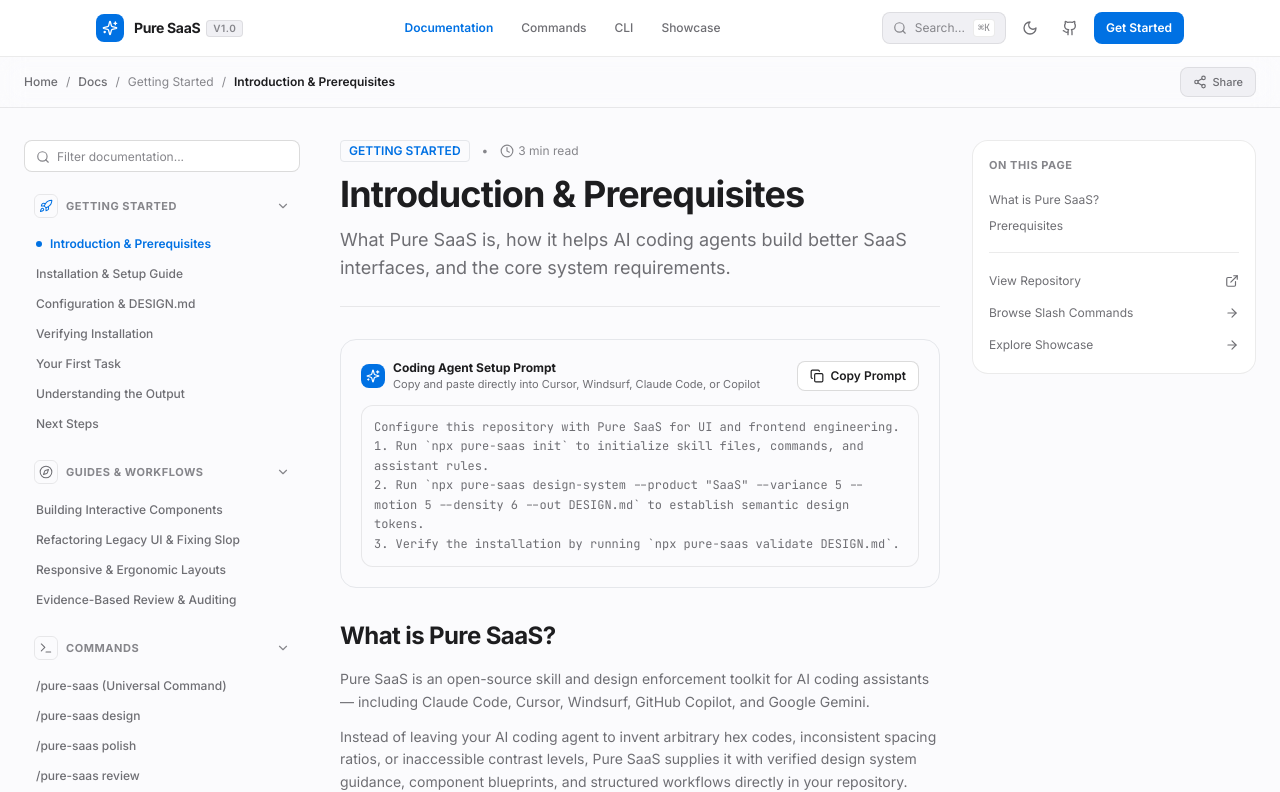
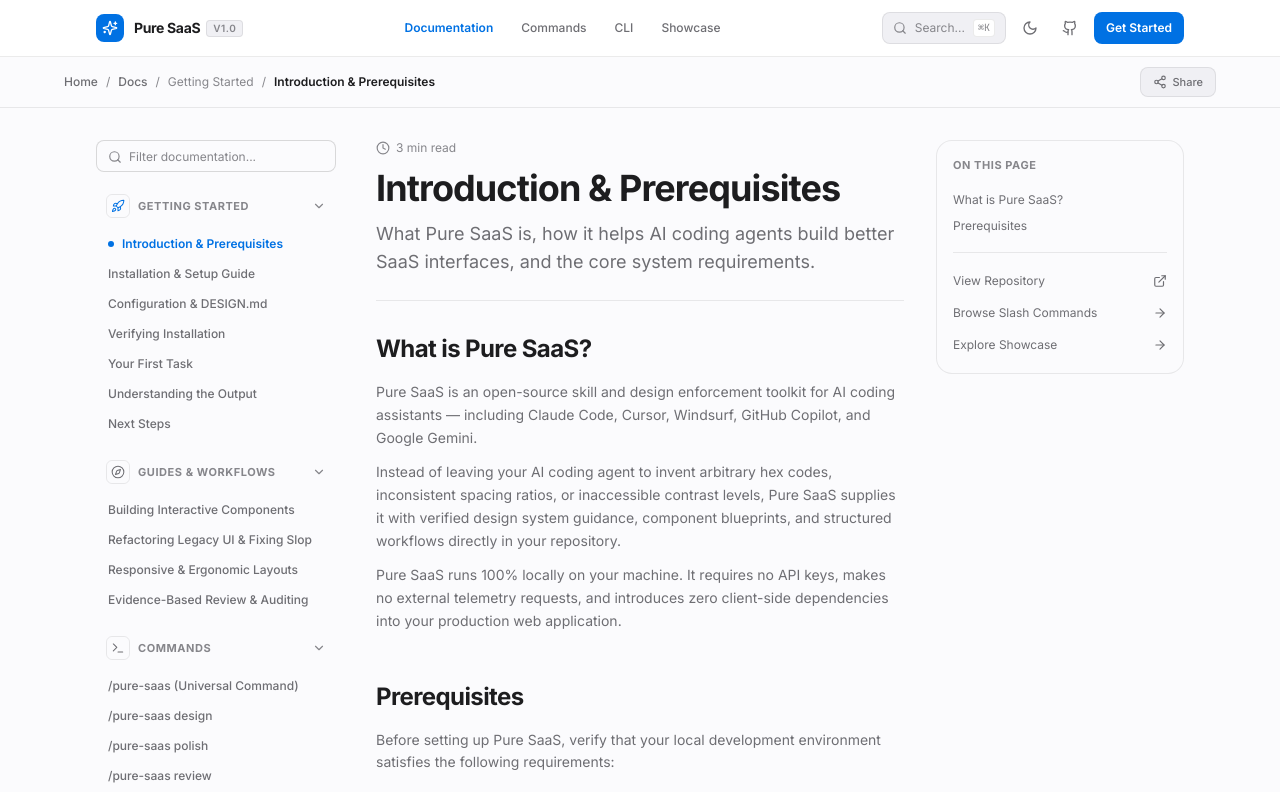
Before and after one commit to LMGXENON/pure-saas, a React (Vite) app in the folder pure-saas-website/: page /docs in a window 1280 px wide. Shown: the top 792 px of the page. Built offline with nearby package versions, Linux system fonts and the light colour scheme.

Commit message:
fix(docs): remove setup prompt, remove category pill badge, replace white backgrounds with canvas tokens, and align container width to navbar

```diff
--- a/pure-saas-website/src/components/CodeBlock.tsx
+++ b/pure-saas-website/src/components/CodeBlock.tsx
@@ -17,7 +17,7 @@
   };
 
   return (
-    <div className="relative group rounded-xl bg-surface-base border border-border-subtle overflow-hidden my-4 shadow-sm">
+    <div className="relative group rounded-xl bg-canvas border border-border-subtle overflow-hidden my-4 shadow-sm">
       {filename && (
         <div className="flex items-center justify-between px-4 py-2 border-b border-border-subtle bg-surface-muted/50 text-xs font-mono text-text-muted">
           <span>{filename}</span>
--- a/pure-saas-website/src/pages/DocsPage.tsx
+++ b/pure-saas-website/src/pages/DocsPage.tsx
@@ -19,14 +19,12 @@
   Hash,
   Share2,
   Check,
-  Copy,
   Rocket,
   Compass,
   Terminal,
   Sliders,
   HelpCircle,
   BookOpen,
-  Sparkles,
   ExternalLink
 } from 'lucide-react';
 
@@ -38,7 +36,6 @@
   const [filterQuery, setFilterQuery] = useState<string>('');
   const [mobileDrawerOpen, setMobileDrawerOpen] = useState<boolean>(false);
   const [copiedLink, setCopiedLink] = useState<boolean>(false);
-  const [copiedPrompt, setCopiedPrompt] = useState<boolean>(false);
 
   // Sync state if URL search param changes
   useEffect(() => {
@@ -74,12 +71,6 @@
     setTimeout(() => setCopiedLink(false), 2000);
   };
 
-  const handleCopyPrompt = (promptText: string) => {
-    navigator.clipboard.writeText(promptText);
-    setCopiedPrompt(true);
-    setTimeout(() => setCopiedPrompt(false), 2000);
-  };
-
   const getCategoryIcon = (category: string) => {
     switch (category) {
       case 'Getting Started':
@@ -100,8 +91,8 @@
   return (
     <div className="min-h-screen bg-canvas text-text-primary">
       {/* Sub-header / GitBook breadcrumb bar */}
-      <div className="border-b border-border-subtle bg-surface-base/80 backdrop-blur-md sticky top-14 z-30 px-4 sm:px-6 py-2.5">
-        <div className="max-w-7xl mx-auto flex items-center justify-between gap-4 text-xs">
+      <div className="border-b border-border-subtle bg-canvas sticky top-14 z-30 px-4 sm:px-6 lg:px-8 py-2.5 w-full">
+        <div className="max-w-6xl mx-auto flex items-center justify-between gap-4 text-xs w-full">
           {/* Breadcrumbs & Mobile Drawer Trigger */}
           <div className="flex items-center gap-2 text-text-secondary truncate">
             <button
@@ -134,8 +125,8 @@
         </div>
       </div>
 
-      <div className="max-w-7xl mx-auto px-4 sm:px-6 py-8">
-        <div className="grid grid-cols-1 lg:grid-cols-12 gap-8 items-start">
+      <div className="max-w-6xl mx-auto px-4 sm:px-6 lg:px-8 py-8 w-full">
+        <div className="grid grid-cols-1 lg:grid-cols-12 gap-8 items-start w-full">
           {/* ========================================================= */}
           {/* LEFT SIDEBAR: Persistent & Collapsible GitBook Navigation */}
           {/* ========================================================= */}
@@ -148,7 +139,7 @@
                 value={filterQuery}
                 onChange={(e) => setFilterQuery(e.target.value)}
                 placeholder="Filter documentation..."
-                className="w-full h-8 pl-8 pr-3 text-xs rounded-lg bg-surface-base border border-border-default text-text-primary placeholder-text-muted focus:outline-none focus:ring-1 focus:ring-accent transition-all"
+                className="w-full h-8 pl-8 pr-3 text-xs rounded-lg bg-canvas border border-border-default text-text-primary placeholder-text-muted focus:outline-none focus:ring-1 focus:ring-accent transition-all"
               />
             </div>
 
@@ -222,7 +213,7 @@
                 className="fixed inset-0 bg-black/60 backdrop-blur-xs transition-opacity"
                 onClick={() => setMobileDrawerOpen(false)}
               />
-              <div className="fixed inset-y-0 left-0 w-80 max-w-full bg-surface-base p-6 shadow-2xl flex flex-col space-y-4 overflow-y-auto">
+              <div className="fixed inset-y-0 left-0 w-80 max-w-full bg-canvas p-6 shadow-2xl flex flex-col space-y-4 overflow-y-auto border-r border-border-subtle">
                 <div className="flex items-center justify-between border-b border-border-subtle pb-4">
                   <span className="font-bold text-sm text-text-primary">Documentation Menu</span>
                   <button
@@ -287,18 +278,12 @@
           {/* ========================================================= */}
           {/* MAIN ARTICLE CONTENT                                      */}
           {/* ========================================================= */}
-          <main className="lg:col-span-6 xl:col-span-6 space-y-8 max-w-3xl">
+          <main className="lg:col-span-6 xl:col-span-6 space-y-8 w-full min-w-0">
             {/* Header / Title block */}
             <header className="space-y-3 pb-6 border-b border-border-subtle">
-              <div className="flex items-center gap-3 text-xs text-text-muted">
-                <span className="uppercase text-accent font-semibold px-2 py-0.5 rounded bg-accent/8 border border-accent/20">
-                  {currentArticle.category}
-                </span>
-                <span>•</span>
-                <span className="flex items-center gap-1">
-                  <Clock className="w-3.5 h-3.5" />
-                  <span>{currentArticle.readTime}</span>
-                </span>
+              <div className="flex items-center gap-1.5 text-xs text-text-muted">
+                <Clock className="w-3.5 h-3.5" />
+                <span>{currentArticle.readTime}</span>
               </div>
               <h1 className="text-3xl sm:text-4xl font-bold tracking-tight text-text-primary leading-[1.12]">
                 {currentArticle.title}
@@ -307,33 +292,6 @@
                 {currentArticle.summary}
               </p>
             </header>
-
-            {/* Prominent Copyable AI Agent Setup Prompt (if configured) */}
-            {currentArticle.agentPrompt && (
-              <div className="p-4 sm:p-5 rounded-2xl bg-surface-muted/60 border border-accent/20 space-y-3 shadow-xs">
-                <div className="flex items-center justify-between gap-3">
-                  <div className="flex items-center gap-2">
-                    <div className="w-6 h-6 rounded-lg bg-accent text-white flex items-center justify-center shrink-0">
-                      <Sparkles className="w-3.5 h-3.5" />
-                    </div>
-                    <div>
-                      <h3 className="text-xs font-bold text-text-primary">Coding Agent Setup Prompt</h3>
-                      <p className="text-[11px] text-text-secondary">Copy and paste directly into Cursor, Windsurf, Claude Code, or Copilot</p>
-                    </div>
-                  </div>
-                  <button
-                    onClick={() => handleCopyPrompt(currentArticle.agentPrompt!)}
-                    className="inline-flex items-center gap-1.5 px-3 py-1.5 rounded-lg bg-surface-base border border-border-default text-text-primary hover:border-accent text-xs font-semibold transition-all shrink-0 shadow-2xs"
-                  >
-                    {copiedPrompt ? <Check className="w-3.5 h-3.5 text-emerald-500" /> : <Copy className="w-3.5 h-3.5" />}
-                    <span>{copiedPrompt ? 'Copied Prompt' : 'Copy Prompt'}</span>
-                  </button>
-                </div>
-                <div className="p-3 rounded-xl bg-canvas border border-border-subtle text-xs text-text-secondary font-mono leading-relaxed whitespace-pre-wrap select-all">
-                  {currentArticle.agentPrompt}
-                </div>
-              </div>
-            )}
 
             {/* Sections Loop */}
             <div className="space-y-12">
@@ -400,7 +358,7 @@
                             ))}
                           </tr>
                         </thead>
-                        <tbody className="divide-y divide-border-subtle bg-surface-base">
+                        <tbody className="divide-y divide-border-subtle bg-canvas">
                           {section.table.rows.map((row, rIdx) => (
                             <tr key={rIdx} className="hover:bg-surface-hover/50 transition-colors">
                               {row.map((cell, cIdx) => (
@@ -419,7 +377,7 @@
                   {section.steps && (
                     <div className="space-y-4 my-4">
                       {section.steps.map((st) => (
-                        <div key={st.step} className="p-4 rounded-xl bg-surface-base border border-border-subtle flex gap-4">
+                        <div key={st.step} className="p-4 rounded-xl bg-canvas border border-border-subtle flex gap-4">
                           <div className="w-6 h-6 rounded-full bg-accent text-white flex items-center justify-center font-bold text-xs shrink-0 mt-0.5">
                             {st.step}
                           </div>
@@ -481,7 +439,7 @@
                     <Link
                       key={rfIdx}
                       to={`/references?q=${encodeURIComponent(rf.title)}`}
-                      className="p-3 rounded-xl bg-surface-base border border-border-subtle hover:border-accent hover:bg-surface-hover transition-colors flex items-center justify-between text-xs group"
+                      className="p-3 rounded-xl bg-canvas border border-border-subtle hover:border-accent hover:bg-surface-hover transition-colors flex items-center justify-between text-xs group"
                     >
                       <span className="font-medium text-text-primary group-hover:text-accent truncate">
                         {rf.title}
@@ -498,7 +456,7 @@
               {currentArticle.prev ? (
                 <button
                   onClick={() => handleSelectArticle(currentArticle.prev!.slug)}
-                  className="w-full sm:w-auto p-4 rounded-xl bg-surface-base border border-border-subtle hover:border-accent hover:bg-surface-hover transition-colors flex items-center gap-3 text-left group"
+                  className="w-full sm:w-auto p-4 rounded-xl bg-canvas border border-border-subtle hover:border-accent hover:bg-surface-hover transition-colors flex items-center gap-3 text-left group"
                 >
                   <ArrowLeft className="w-4 h-4 text-text-muted group-hover:text-accent shrink-0" />
                   <div>
@@ -513,7 +471,7 @@
               {currentArticle.next ? (
                 <button
                   onClick={() => handleSelectArticle(currentArticle.next!.slug)}
-                  className="w-full sm:w-auto p-4 rounded-xl bg-surface-base border border-border-subtle hover:border-accent hover:bg-surface-hover transition-colors flex items-center justify-end gap-3 text-right group ml-auto"
+                  className="w-full sm:w-auto p-4 rounded-xl bg-canvas border border-border-subtle hover:border-accent hover:bg-surface-hover transition-colors flex items-center justify-end gap-3 text-right group ml-auto"
                 >
                   <div>
                     <div className="text-[10px] uppercase font-semibold tracking-wider text-text-muted">Next</div>
@@ -531,7 +489,7 @@
           {/* RIGHT SIDEBAR: "ON THIS PAGE" Outline & Quick Meta        */}
           {/* ========================================================= */}
           <aside className="hidden xl:block xl:col-span-3 sticky top-28 space-y-6">
-            <div className="p-4 rounded-2xl bg-surface-base border border-border-subtle shadow-xs space-y-4">
+            <div className="p-4 rounded-2xl bg-canvas border border-border-subtle shadow-xs space-y-4">
               <h3 className="text-[11px] font-bold uppercase tracking-wider text-text-muted">
                 On This Page
               </h3>
```
